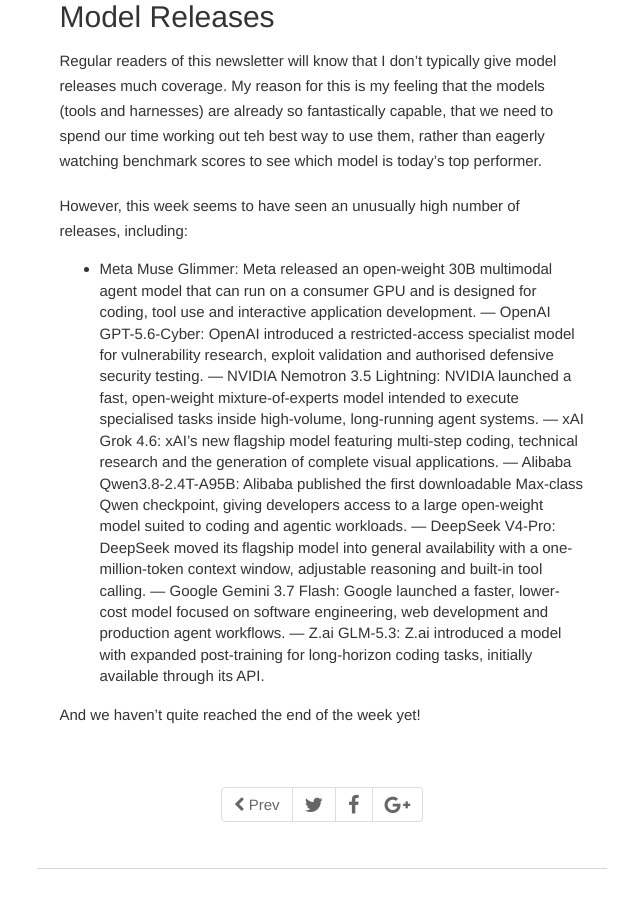
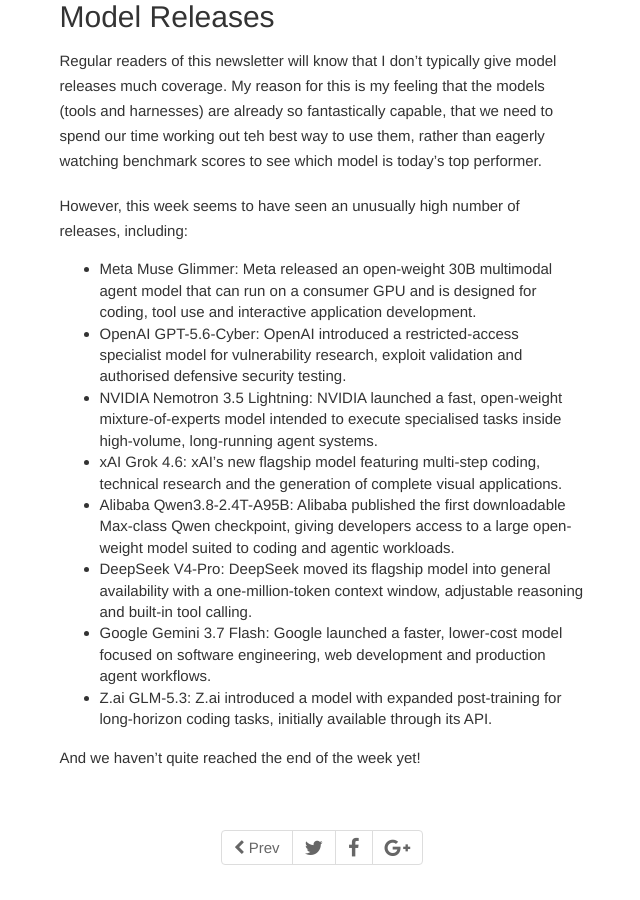
Before and after one commit to ColinEberhardt/augmented-coding-weekly, a Jekyll site: the page built from _posts/2026-08-14-issue-57.md, in a window 1280 px wide and 900 px high, scrolled down 3257 px. Shown: the whole window, without its empty margins (318-958 px from the left). Built offline with Jekyll 4.4.1, drawn with Linux system fonts in a browser that asks for light colours; some of the changed text lies outside the part shown.

Commit message:
fixed bullets

```diff
--- a/_posts/2026-08-14-issue-57.md
+++ b/_posts/2026-08-14-issue-57.md
@@ -49,7 +49,7 @@
 
 <small>FLORIANHERRENGT.COM</small>
 
-This blog post starts with a simple story, of an engineering lead, whose job is to keep a codebase in working order - reviewing changes and basically keeping everything in check. However, when they return from holiday, everything is a mess, while they were away all havoc broke loose. A familiar tale.
+This blog post starts with a simple story, of an engineering lead, whose job is to keep a codebase in working order* reviewing changes and basically keeping everything in check. However, when they return from holiday, everything is a mess, while they were away all havoc broke loose. A familiar tale.
 
 However, with the productivity boost that AI introduces, if left unchecked, means every day is like coming back from a two week holiday!
 
@@ -67,13 +67,13 @@
 
 However, this week seems to have seen an unusually high number of releases, including:
 
- - Meta Muse Glimmer: Meta released an open-weight 30B multimodal agent model that can run on a consumer GPU and is designed for coding, tool use and interactive application development.
- — OpenAI GPT-5.6-Cyber: OpenAI introduced a restricted-access specialist model for vulnerability research, exploit validation and authorised defensive security testing.
- — NVIDIA Nemotron 3.5 Lightning: NVIDIA launched a fast, open-weight mixture-of-experts model intended to execute specialised tasks inside high-volume, long-running agent systems.
- — xAI Grok 4.6: xAI’s new flagship model featuring multi-step coding, technical research and the generation of complete visual applications.
- — Alibaba Qwen3.8-2.4T-A95B: Alibaba published the first downloadable Max-class Qwen checkpoint, giving developers access to a large open-weight model suited to coding and agentic workloads.
- — DeepSeek V4-Pro: DeepSeek moved its flagship model into general availability with a one-million-token context window, adjustable reasoning and built-in tool calling.
- — Google Gemini 3.7 Flash: Google launched a faster, lower-cost model focused on software engineering, web development and production agent workflows.
- — Z.ai GLM-5.3: Z.ai introduced a model with expanded post-training for long-horizon coding tasks, initially available through its API.
+* Meta Muse Glimmer: Meta released an open-weight 30B multimodal agent model that can run on a consumer GPU and is designed for coding, tool use and interactive application development.
+* OpenAI GPT-5.6-Cyber: OpenAI introduced a restricted-access specialist model for vulnerability research, exploit validation and authorised defensive security testing.
+* NVIDIA Nemotron 3.5 Lightning: NVIDIA launched a fast, open-weight mixture-of-experts model intended to execute specialised tasks inside high-volume, long-running agent systems.
+* xAI Grok 4.6: xAI’s new flagship model featuring multi-step coding, technical research and the generation of complete visual applications.
+* Alibaba Qwen3.8-2.4T-A95B: Alibaba published the first downloadable Max-class Qwen checkpoint, giving developers access to a large open-weight model suited to coding and agentic workloads.
+* DeepSeek V4-Pro: DeepSeek moved its flagship model into general availability with a one-million-token context window, adjustable reasoning and built-in tool calling.
+* Google Gemini 3.7 Flash: Google launched a faster, lower-cost model focused on software engineering, web development and production agent workflows.
+* Z.ai GLM-5.3: Z.ai introduced a model with expanded post-training for long-horizon coding tasks, initially available through its API.
 
  And we haven't quite reached the end of the week yet!
```
